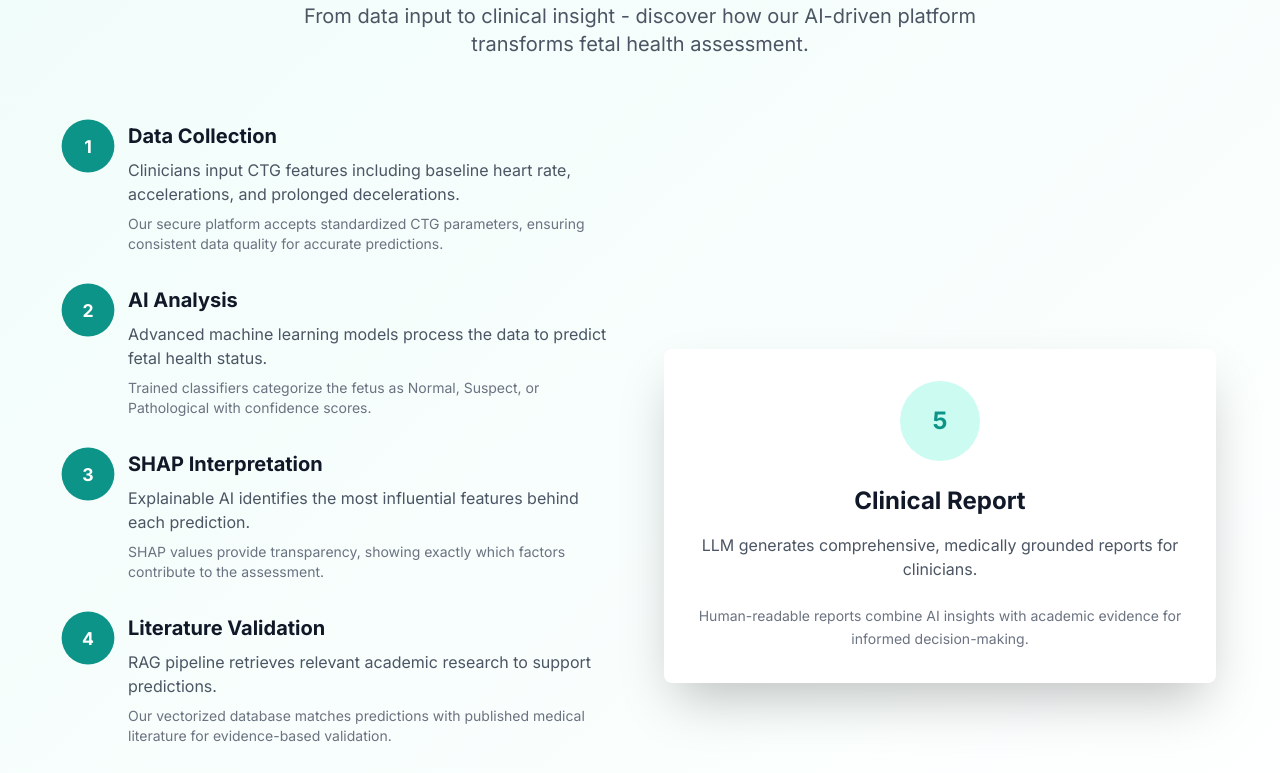
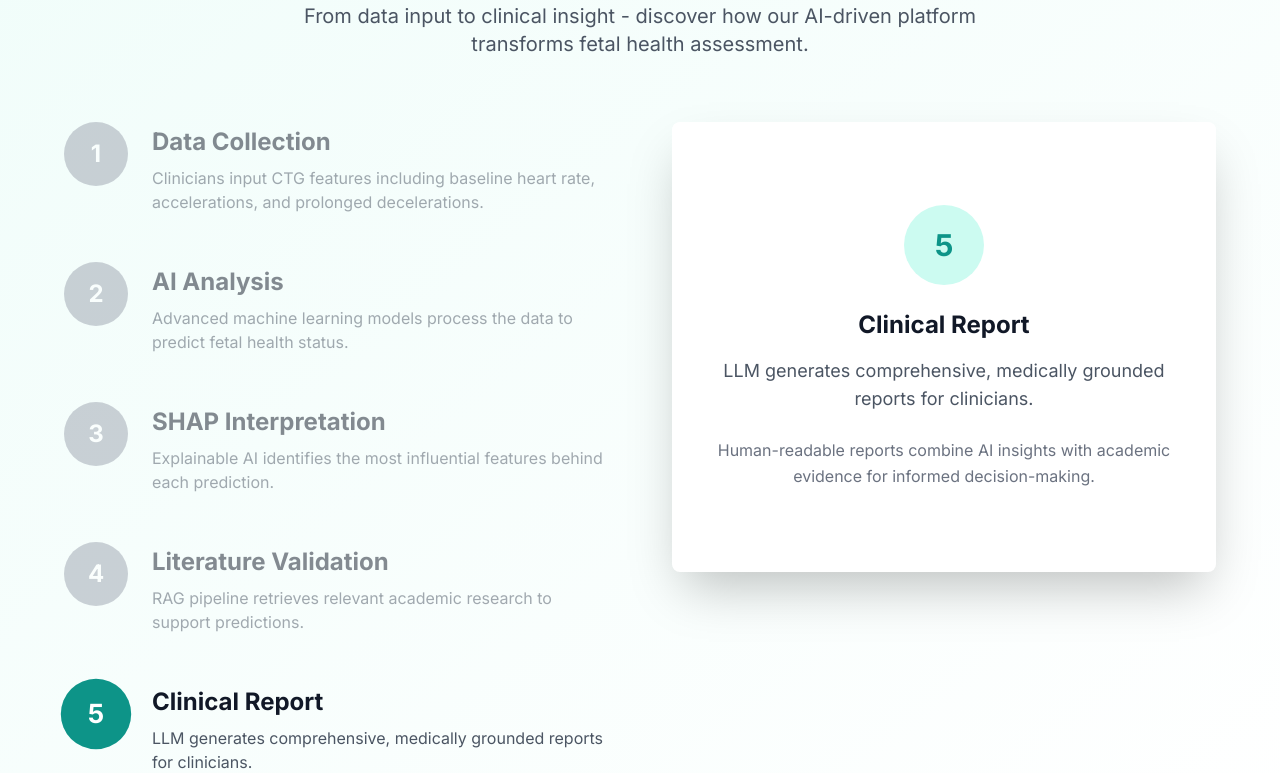
Before and after one commit to navo-health/navo-health-website, a React (Vite) app: page / in a window 1280 px wide. Shown: the part 1680-2453 px from the top of the page. Built offline with nearby package versions, Linux system fonts and the light colour scheme.

Commit message:
Fix favicon and scrolling journey

```diff
--- a/index.html
+++ b/index.html
@@ -20,6 +20,7 @@
     <link rel="preconnect" href="https://fonts.googleapis.com">
     <link rel="preconnect" href="https://fonts.gstatic.com" crossorigin>
     <link href="https://fonts.googleapis.com/css2?family=Inter:wght@300;400;500;600;700;800;900&display=swap" rel="stylesheet">
+    <link rel="icon" type="image/png" href="/lovable-uploads/a2b4c7a5-f642-4e94-a589-da4d88b8fc8a.png" />
   </head>
 
   <body>
--- a/src/components/Journey.tsx
+++ b/src/components/Journey.tsx
@@ -35,19 +35,28 @@ const Journey = () => {
 
   useEffect(() => {
     const handleScroll = () => {
-      const section = document.getElementById('journey');
-      if (section) {
-        const rect = section.getBoundingClientRect();
-        const sectionHeight = rect.height;
-        const scrollProgress = Math.max(0, Math.min(1, (window.innerHeight - rect.top) / sectionHeight));
+      const timeline = document.getElementById('journey-timeline');
+      if (timeline) {
+        const rect = timeline.getBoundingClientRect();
+        const viewportHeight = window.innerHeight;
+
+        // Animate as the timeline scrolls through the vertical center of the viewport.
+        // Progress is 0 when the top of the timeline reaches the center,
+        // and 1 when the bottom of the timeline reaches the center.
+        const triggerPoint = viewportHeight / 2;
+        const progress = (triggerPoint - rect.top) / rect.height;
+        const scrollProgress = Math.max(0, Math.min(1, progress));
+
         const step = Math.floor(scrollProgress * journeySteps.length);
         setActiveStep(Math.min(step, journeySteps.length - 1));
       }
     };
 
-    window.addEventListener('scroll', handleScroll);
+    window.addEventListener('scroll', handleScroll, { passive: true });
+    handleScroll(); // Set initial state on mount
+
     return () => window.removeEventListener('scroll', handleScroll);
-  }, []);
+  }, [journeySteps.length]);
 
   return (
     <section id="journey" className="py-20 bg-gradient-to-br from-teal-50 to-white">
@@ -63,58 +72,69 @@ const Journey = () => {
         </div>
 
         <div className="max-w-6xl mx-auto">
-          <div className="grid lg:grid-cols-2 gap-12 items-center">
+          <div className="grid lg:grid-cols-2 gap-16 items-start">
             {/* Timeline */}
-            <div className="space-y-8">
+            <div id="journey-timeline" className="space-y-12">
               {journeySteps.map((step, index) => (
                 <div
                   key={index}
-                  className={`flex items-start space-x-4 transition-all duration-500 ${
-                    index <= activeStep ? 'opacity-100 translate-x-0' : 'opacity-50 translate-x-4'
+                  className={`flex items-start space-x-6 transition-all duration-500 ${
+                    index === activeStep ? 'opacity-100' : 'opacity-50'
                   }`}
                 >
-                  <div className={`flex-shrink-0 w-12 h-12 rounded-full flex items-center justify-center font-bold text-white transition-all duration-500 ${
-                    index <= activeStep ? 'bg-teal-600 scale-110' : 'bg-gray-400'
+                  <div className={`flex-shrink-0 w-16 h-16 rounded-full flex items-center justify-center font-bold text-white text-2xl transition-all duration-500 ${
+                    index === activeStep ? 'bg-teal-600 scale-110' : 'bg-gray-400'
                   }`}>
                     {index + 1}
                   </div>
-                  <div className="flex-1">
-                    <h3 className="text-xl font-bold text-gray-900 mb-2">
+                  <div className="flex-1 pt-1">
+                    <h3 className="text-2xl font-bold text-gray-900 mb-2">
                       {step.title}
                     </h3>
-                    <p className="text-gray-600 mb-2">
+                    <p className="text-gray-600">
                       {step.description}
-                    </p>
-                    <p className="text-sm text-gray-500">
-                      {step.details}
                     </p>
                   </div>
                 </div>
               ))}
             </div>
 
-            {/* Active Step Card */}
-            <div className="lg:sticky lg:top-20">
-              <Card className="shadow-2xl border-0 bg-white">
-                <CardContent className="p-8">
-                  <div className="text-center">
+            {/* Animated Cards */}
+            <div className="lg:sticky lg:top-24 h-[450px]">
+              <div className="relative w-full h-full">
+                {journeySteps.map((step, index) => (
+                  <div
+                    key={index}
+                    className={`absolute inset-0 transition-all duration-700 ease-in-out ${
+                      index === activeStep
+                        ? 'opacity-100 translate-y-0'
+                        : index < activeStep
+                        ? 'opacity-0 -translate-y-10'
+                        : 'opacity-0 translate-y-10'
+                    }`}
+                    style={{ transformOrigin: 'center' }}
+                  >
+                    <Card className="shadow-2xl border-0 bg-white h-full w-full">
+                      <CardContent className="p-8 flex flex-col justify-center items-center text-center h-full">
                         <div className="w-20 h-20 bg-teal-100 rounded-full flex items-center justify-center mx-auto mb-6">
-                      <span className="text-2xl font-bold text-teal-600">
-                        {activeStep + 1}
+                          <span className="text-3xl font-bold text-teal-600">
+                            {index + 1}
                           </span>
                         </div>
                         <h3 className="text-2xl font-bold text-gray-900 mb-4">
-                      {journeySteps[activeStep].title}
+                          {step.title}
                         </h3>
-                    <p className="text-gray-600 mb-6">
-                      {journeySteps[activeStep].description}
+                        <p className="text-lg text-gray-600 mb-6">
+                          {step.description}
                         </p>
-                    <p className="text-sm text-gray-500 leading-relaxed">
-                      {journeySteps[activeStep].details}
+                        <p className="text-base text-gray-500 leading-relaxed">
+                          {step.details}
                         </p>
-                  </div>
                       </CardContent>
                     </Card>
+                  </div>
+                ))}
+              </div>
             </div>
           </div>
         </div>
```
Also changed, not shown: 1 other file (tests, documents, lock files or other folders). Lines whose indentation alone changed are shown as unchanged.
